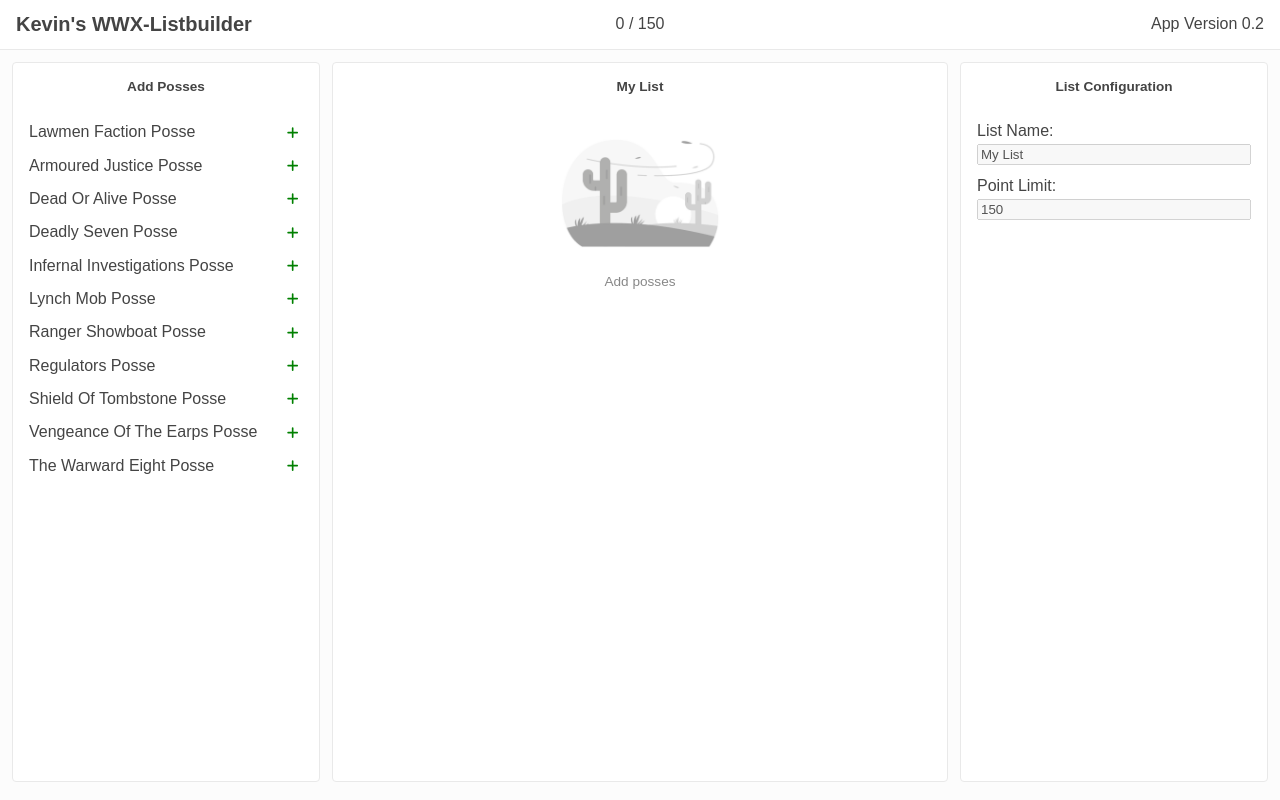
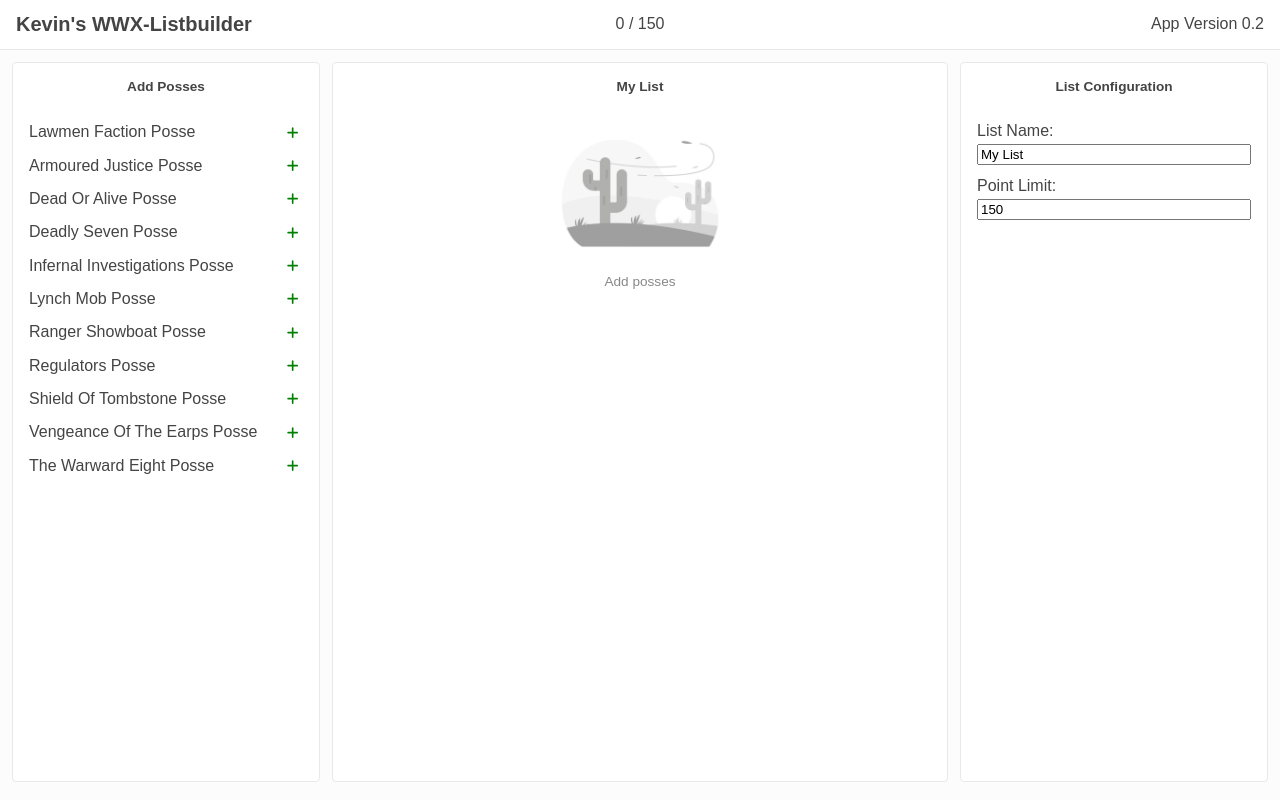
Before and after one commit to Kcalde20/wwx-listbuilder-v2, an Angular app: page / in a window 1280 px wide. Built offline with nearby package versions, Linux system fonts and the light colour scheme.

Commit message:
implemented list name and points fields

```diff
--- a/src/app/features/list-screen/list-screen.component.html
+++ b/src/app/features/list-screen/list-screen.component.html
@@ -52,10 +52,10 @@
     <div class="card-name">List Configuration</div>
     <div class="form-item">
         <label>List Name: </label>
-        <input type="text" value="My List" disabled />
+        <input type="text" (input)="listNameChange($event)" [(ngModel)]="listName" />
     </div>
     <div class="form-item">
         <label>Point Limit: </label>
-        <input type="number" value="150" disabled />
+        <input type="number" (input)="listPointsChange($event)" [(ngModel)]="listPoints" />
     </div>
 </div>
--- a/src/app/features/list-screen/list-screen.component.ts
+++ b/src/app/features/list-screen/list-screen.component.ts
@@ -1,21 +1,33 @@
-import { Component, inject } from '@angular/core';
+import { Component, inject, model, signal } from '@angular/core';
 import { UnitService, iUnit } from '../../shared/unit.service';
 import { PosseService, iPosse } from '../../shared/posse.service';
 import { ListService } from '../../shared/list.service';
 import { RouterModule } from '@angular/router';
 import { CommonModule } from '@angular/common';
+import { FormsModule } from '@angular/forms';
 
 @Component({
     selector: 'app-list-screen',
     standalone: true,
-    imports: [RouterModule, CommonModule],
+    imports: [RouterModule, CommonModule, FormsModule],
     templateUrl: './list-screen.component.html',
-    styleUrl: './list-screen.component.scss',
+    styleUrls: ['./list-screen.component.scss'],
 })
 export class ListScreenComponent {
     unitService = inject(UnitService);
     posseService = inject(PosseService);
     listService = inject(ListService);
+
+    listName = model<string>(this.listService.listSignal().name);
+    listPoints = model<number>(this.listService.listSignal().pointLimit);
+
+    listNameChange($event: Event) {
+        this.listService.updateListName(this.listName());
+    }
+
+    listPointsChange($event: Event) {
+        this.listService.updateListPoints(this.listPoints());
+    }
 
     addPosse(posse: iPosse) {
         this.listService.addPosse(posse);
--- a/src/app/shared/list.service.ts
+++ b/src/app/shared/list.service.ts
@@ -107,6 +107,14 @@ export class ListService {
         });
     }
 
+    updateListName(name: string) {
+        this.$listSignal.update((currentList) => ({ ...currentList, name }));
+    }
+
+    updateListPoints(pointLimit: number) {
+        this.$listSignal.update((currentPoints) => ({ ...currentPoints, pointLimit }));
+    }
+
     constructor() {
         this.$listSignal.set({
             name: 'My List',
```
Also changed, not shown: 1 other file (tests, documents, lock files or other folders).
